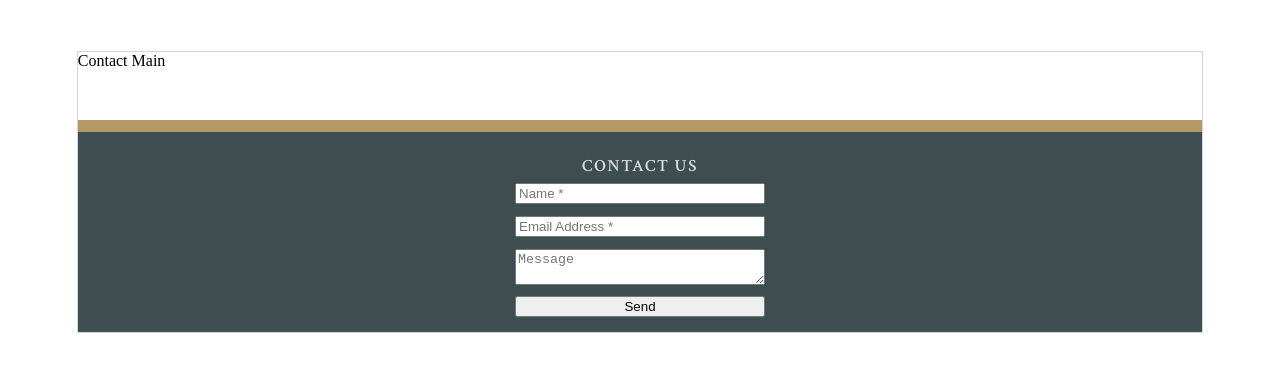
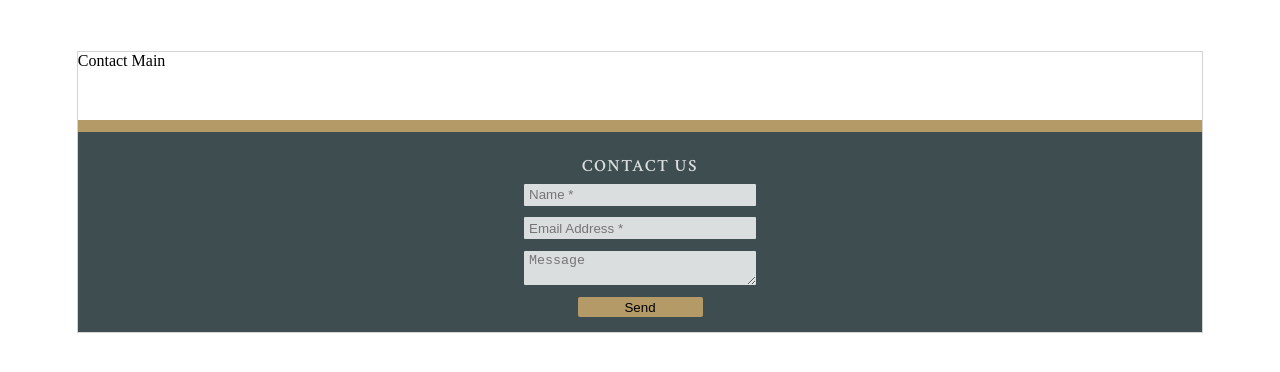
Before and after one commit to brittanyjat/jpaints2.0, a React (Create React App) app: page /contact in a window 1280 px wide. Shown: the top 372 px of the page. Built offline with nearby package versions, Linux system fonts and the light colour scheme; a web font is replaced by a local one.

Commit message:
styled mini contact on footer

```diff
--- a/src/Styles/_contact.scss
+++ b/src/Styles/_contact.scss
@@ -49,6 +49,7 @@
     display: flex;
     flex-direction: column;
     justify-content: space-between;
+    align-items: center;
     h4 {
         text-align: center;
         text-transform: uppercase;
@@ -57,6 +58,23 @@
         letter-spacing: 1.5px;
         font-size: 17px;
         margin-bottom: -5px;
+    }
+    input, textarea {
+        padding-left: 5px;
+        background-color: $ltGray;
+        border: none;
+        border-radius: 1px;
+        width: 90%;
+    }
+    input {
+        height: 20px;
+    }
+    button {
+        background-color: $gold;
+        border: none;
+        border-radius: 2px;
+        width: 50%;
+        height: 20px;
     }
 }
 
```
